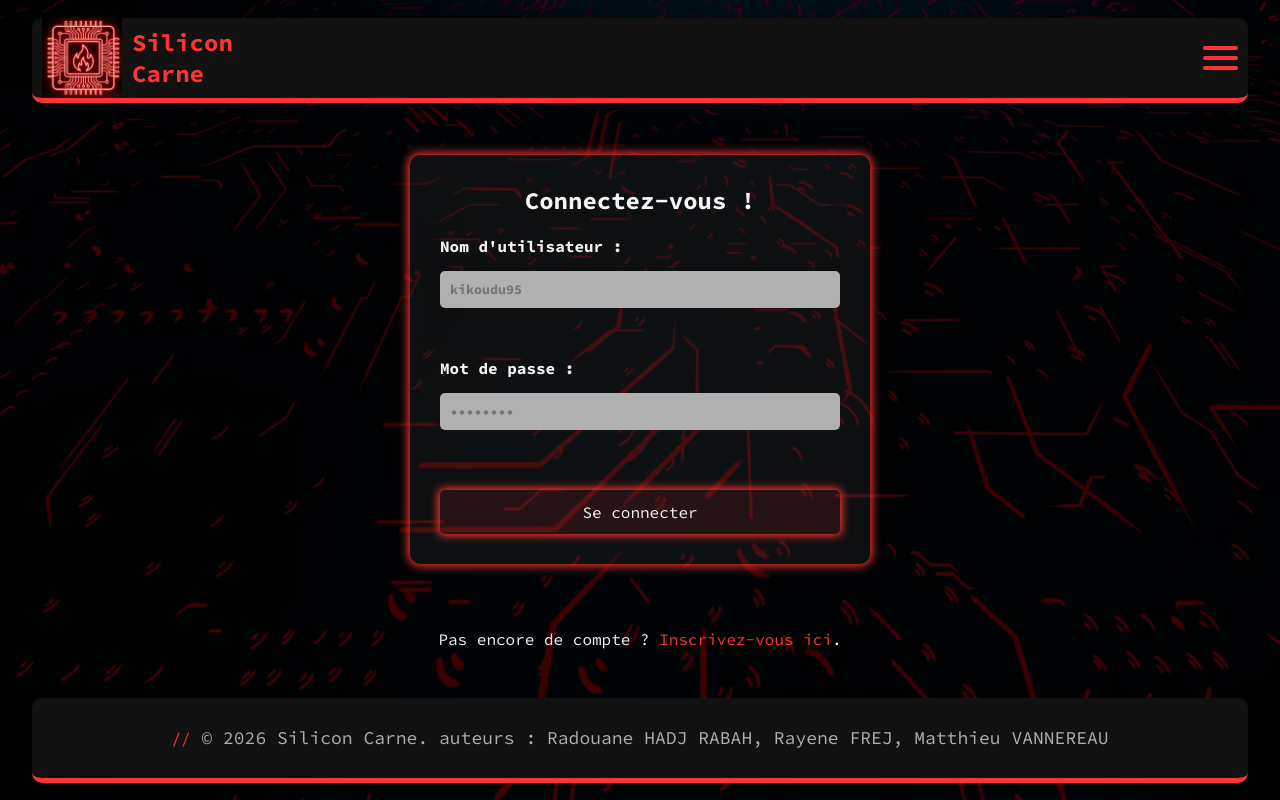
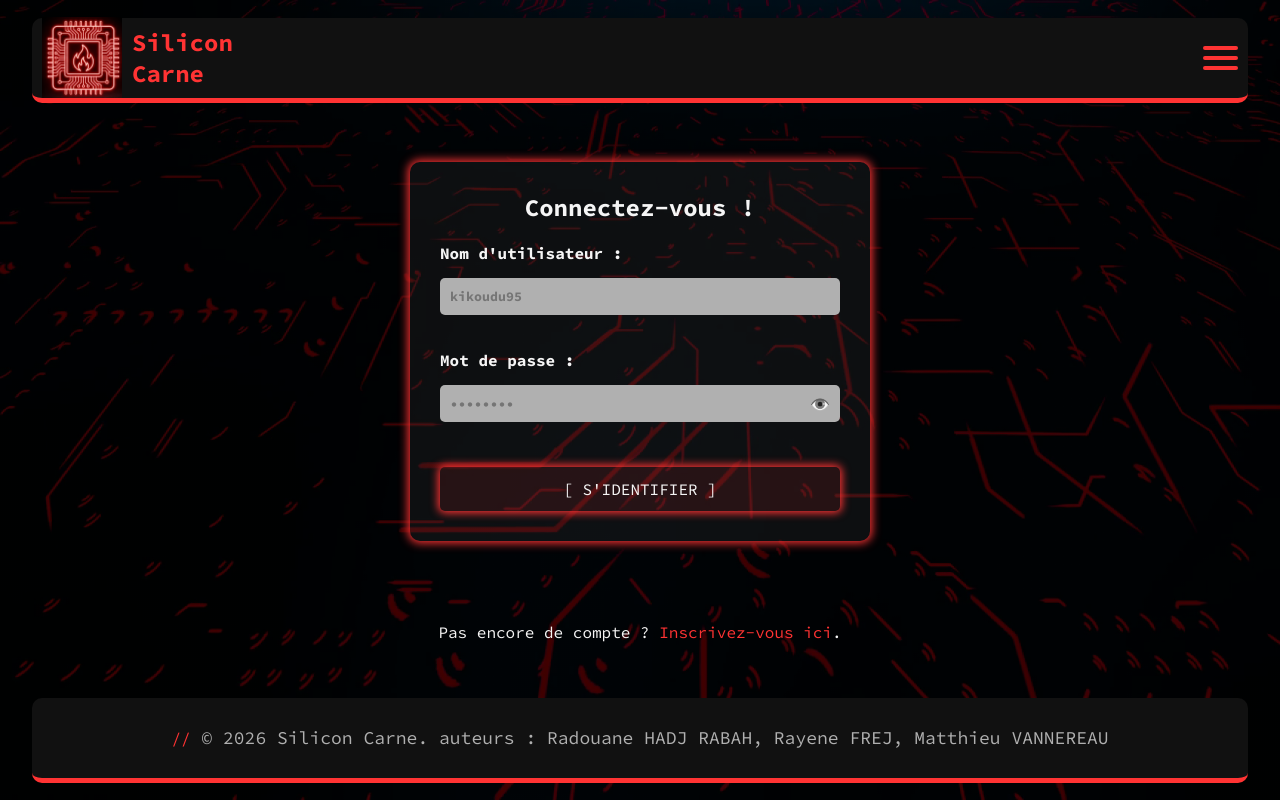
Before and after one commit to Radouane-prog/Projet_Creative_Yumland_MI2_E, a PHP site: page /connexion.php in a window 1280 px wide. Run offline with PHP 8.4, Linux system fonts and the light colour scheme.

Commit message:
ajout connexion js, connexion dynamiq, maj connexion csss

```diff
--- a/connexion.php
+++ b/connexion.php
@@ -30,6 +30,12 @@ if ($_SERVER["REQUEST_METHOD"] == "POST") {
                         if (password_verify($password_saisi, $user['password'])) {
                             $mot_de_passe_correct = true;
 
+                            if (isset($user['suspended']) && $user['suspended'] === true) {
+                                $erreurs[] = "Accès refusé : Votre compte a été suspendu par le système.";
+                            }
+                            else {
+
+
                             $_SESSION['connecte'] = true;
                             $_SESSION['login'] = $user['login'];
                             $_SESSION['nom'] = $user['nom'];
@@ -42,6 +48,7 @@ if ($_SERVER["REQUEST_METHOD"] == "POST") {
 
                             header("Location: Accueil.php");
                             exit;
+                            }
                         }
                         break;
                     }
@@ -66,6 +73,7 @@ if ($_SERVER["REQUEST_METHOD"] == "POST") {
   <meta name="description" content="Page connexion">
   <link rel="stylesheet" href="css/connexion.css"/>
   <link rel="stylesheet" href="css/style.css"/>
+  <script src="scripts/js/connexion.js" defer></script>
 </head>
 
 <body>
@@ -85,14 +93,19 @@ if ($_SERVER["REQUEST_METHOD"] == "POST") {
             </div>
         <?php endif; ?>
 
-        <form action="connexion.php" method="POST">
+        <form action="connexion.php" method="POST" id="form_connexion">
             <label for="user">Nom d'utilisateur :</label>
-            <input type="text" id="user" name="user" value="<?= $login_saisi ?>" placeholder="kikoudu95" required><br>
+            <input type="text" id="user" name="user" value="<?= htmlspecialchars($login_saisi) ?>" placeholder="kikoudu95" >
+            <span class="error-js" id="err_user"></span>
 
             <label for="password">Mot de passe :</label>
-            <input type="password" id="password" name="password" placeholder="••••••••" required><br>
+            <div class="input-wrapper">
+                <input type="password" id="password" name="password" placeholder="••••••••" >
+                <span class="toggle-password" onclick="togglePassword('password', this)">👁️</span>
+            </div>
+            <span class="error-js" id="err_password"></span>
 
-            <input class="styled" type="submit" value="Se connecter" />
+            <input class="styled" type="submit" value="[ S'IDENTIFIER ]" />
         </form>
     </div>
 
--- a/css/connexion.css
+++ b/css/connexion.css
@@ -96,3 +96,82 @@ main a:hover {
         margin-bottom: 15px;
         border: 1px solid #ff3333;
      }
+
+     /* ========================================= */
+/* DYNAMISME ET ANIMATIONS (PHASE 3)         */
+/* ========================================= */
+
+.input-wrapper {
+    position: relative;
+    display: flex;
+    align-items: center;
+    width: 100%;
+}
+
+.input-wrapper input {
+    width: 100%;
+    box-sizing: border-box;
+    padding-right: 40px;
+}
+
+.toggle-password {
+    position: absolute;
+    right: 10px;
+    cursor: pointer;
+    filter: grayscale(100%);
+    transition: 0.3s;
+}
+
+.toggle-password:hover {
+    filter: grayscale(0%);
+    transform: scale(1.2);
+}
+
+.error-js {
+    display: block;
+    color: var(--main-color);
+    font-size: 13px;
+    margin-top: -10px;
+    font-weight: bold;
+    text-shadow: 0 0 5px rgba(255, 51, 51, 0.5);
+    min-height: 15px;
+}
+
+/*animation de secousse grâce*/
+.shake {
+    animation: shake 0.4s cubic-bezier(.36,.07,.19,.97) both;
+}
+
+@keyframes shake {
+    10%, 90% { transform: translate3d(-2px, 0, 0); }
+    20%, 80% {
+        transform: translate3d(4px, 0, 0);
+        box-shadow: 0px 0px 25px 5px var(--main-color); /* Flash rouge vif */
+    }
+    30%, 50%, 70% { transform: translate3d(-8px, 0, 0); }
+    40%, 60% { transform: translate3d(8px, 0, 0); }
+}
+
+
+.styled {
+    position: relative;
+    overflow: hidden;
+    z-index: 1;
+}
+
+.styled::before {
+    content: '';
+    position: absolute;
+    top: 0;
+    left: -100%;
+    width: 50%;
+    height: 100%;
+    background: linear-gradient(90deg, transparent, rgba(255,255,255,0.4), transparent);
+    transition: 0.5s ease-in-out;
+    transform: skewX(-20deg);
+    z-index: -1;
+}
+
+.styled:hover::before {
+    left: 150%;
+}
--- a/css/style.css
+++ b/css/style.css
@@ -6,8 +6,6 @@
     --main-color: #ff3333;
     --details-color: #b0b0b0;
     --text-color: #f5f5f5;
-    --bg-button: rgba(255, 51, 51, 0.2);
-
 }
 
 html{
--- a/css/style_admin.css
+++ b/css/style_admin.css
@@ -30,7 +30,7 @@
 }
 
 .filter-btn {
-  background-color: var(--bg-button);
+  background-color: rgba(255, 51, 51, 0.2);
   box-shadow: 0px 0px 8px 2px var(--main-color);
   color: var(--text-color);
   border: none;
@@ -43,7 +43,7 @@
 
 .filter-btn:hover {
   transform: scale(1.03);
-  background-color: var(--bg-button);
+  background-color: rgba(255, 51, 51, 0.3);
 }
 
 .card {
@@ -87,7 +87,7 @@
 
 .header-row .cell {
   font-weight: 700;
-  background: var(--bg-button);
+  background: rgba(255, 51, 51, 0.2);
   color: var(--text-color);
 }
 
--- a/css/style_commande.css
+++ b/css/style_commande.css
@@ -38,7 +38,7 @@
 }
 
 .action-btn {
-    background-color: var(--bg-button);
+    background-color: rgba(255, 51, 51, 0.2);
     box-shadow: 0px 0px 8px 2px var(--main-color);
     color: var(--text-color);
     border: none;
--- a/css/style_livraison.css
+++ b/css/style_livraison.css
@@ -29,7 +29,7 @@
     font-weight: bold;
     color: var(--main-color);
     padding: 15px;
-    background: var(--bg-button);
+    background: rgba(255, 51, 51, 0.1);
     border-radius: 8px;
 }
 
--- /dev/null
+++ b/scripts/js/connexion.js
@@ -0,0 +1,48 @@
+document.addEventListener("DOMContentLoaded", () => {
+    const form = document.getElementById("form_connexion");
+    const container = document.querySelector(".form-container");
+
+    form.addEventListener("submit", function(event) {
+        let isValid = true;
+
+        // Réinitialiser les messages
+        document.querySelectorAll(".error-js").forEach(el => el.textContent = "");
+
+        const user = document.getElementById("user").value.trim();
+        const pwd = document.getElementById("password").value;
+
+        // Vérifications (Phase 3)
+        if (user === "") {
+            document.getElementById("err_user").textContent = "> Système : Identifiant requis.";
+            isValid = false;
+        }
+
+        if (pwd === "") {
+            document.getElementById("err_password").textContent = "> Système : Mot de passe requis.";
+            isValid = false;
+        }
+
+        // Si erreur, on bloque l'envoi et on lance l'animation "Secousse" !
+        if (!isValid) {
+            event.preventDefault();
+
+            // Animation : On retire la classe puis on la remet pour pouvoir rejouer l'animation si on clique plusieurs fois
+            container.classList.remove("shake");
+            void container.offsetWidth; // Astuce JS pour forcer la réinitialisation graphique
+            container.classList.add("shake");
+        }
+    });
+});
+
+// même fonction verif password  que l'inscription sans utiliser la variable event, (peut-être mieux ?? jsp)
+function togglePassword(inputId, icon) {
+    const input = document.getElementById(inputId);
+
+    if (input.type === "password") {
+        input.type = "text";
+        icon.textContent = "🙈";
+    } else {
+        input.type = "password";
+        icon.textContent = "👁️";
+    }
+}
--- a/scripts/js/inscription.js
+++ b/scripts/js/inscription.js
@@ -15,14 +15,14 @@ document.addEventListener("DOMContentLoaded", () => {
         // Réinitialiser tous les messages d'erreur
         document.querySelectorAll(".error-js").forEach(el => el.textContent = "");
 
-
+        // verif de chaque label
         const telInput = document.getElementById("tel").value.replace(/\s/g, ''); // Enlever les espaces
         if (telInput.length > 0 && !/^\d{10}$/.test(telInput)) {
             document.getElementById("err_tel").textContent = "> Erreur : Le numéro doit contenir exactement 10 chiffres.";
             isValid = false;
         }
 
-
+        // verif d'email (elle est là mais sert un peu à rien)
         const emailInput = document.getElementById("email").value;
         const emailRegex = /^[^\s@]+@[^\s@]+\.[^\s@]+$/;
         if (!emailRegex.test(emailInput)) {
@@ -41,7 +41,7 @@ document.addEventListener("DOMContentLoaded", () => {
             }
         }
 
-        //  Vérification des Mots de passe
+
         const pwd = document.getElementById("password").value;
         const pwdConf = document.getElementById("confirmpassword").value;
 
```
